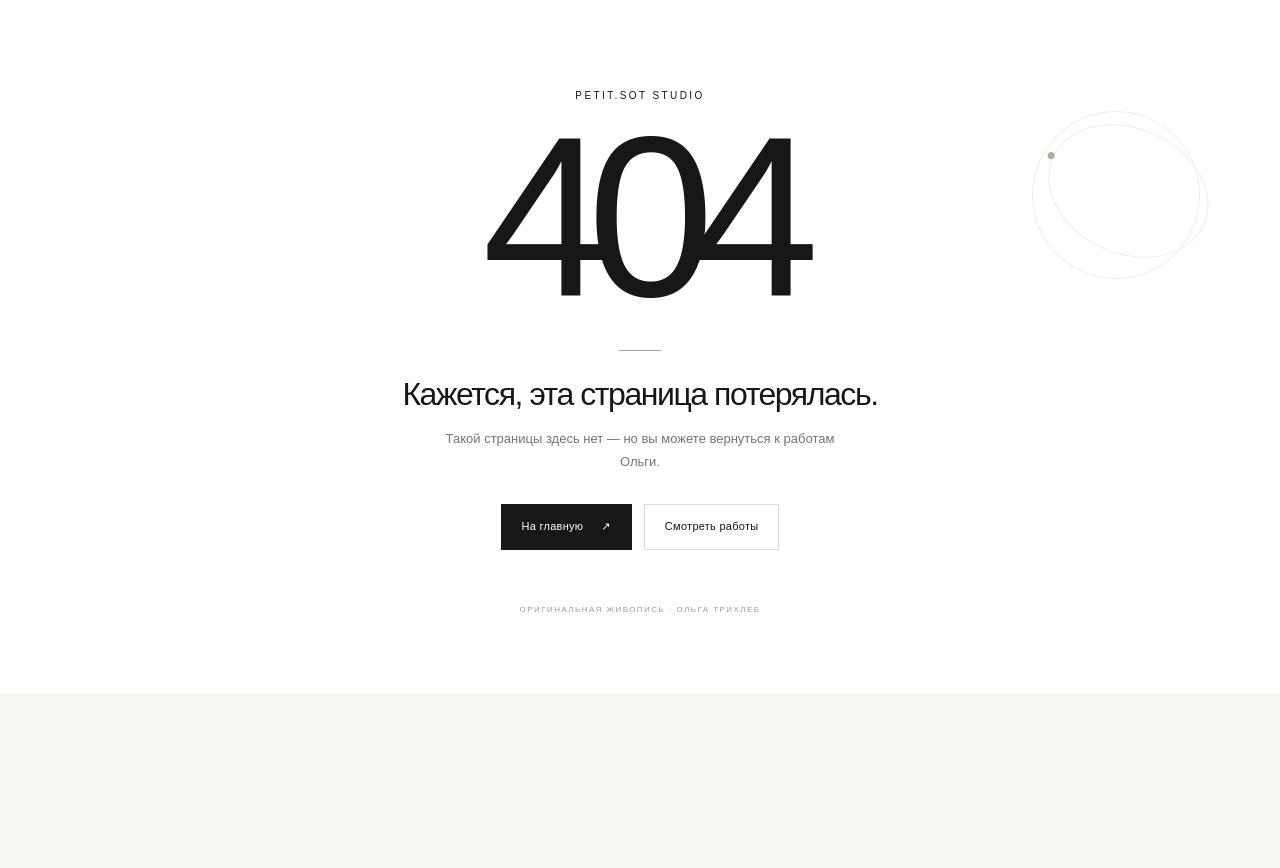
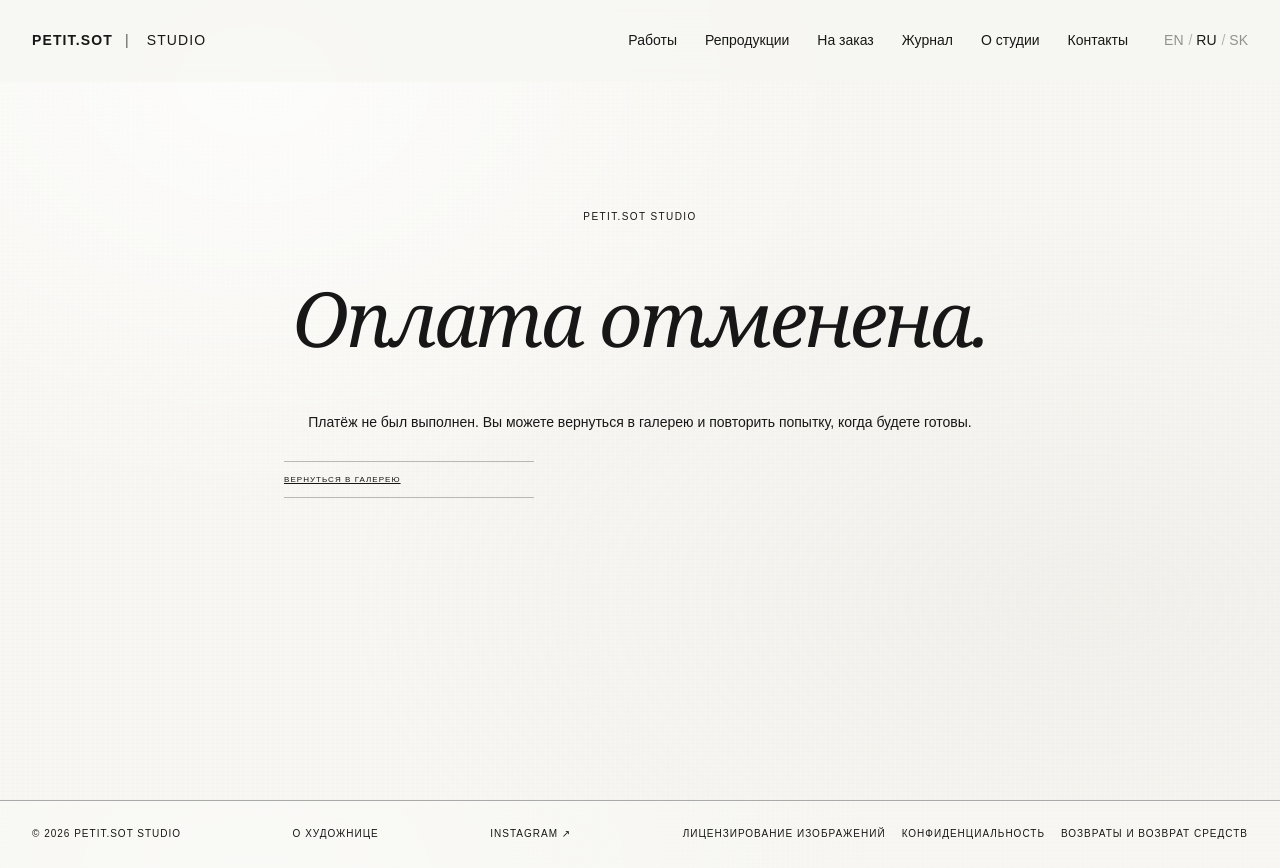
Before and after one commit to brodsk/PETIT-SOT-STUDIO, a Next.js app: page /ru/checkout/print-cancel in a window 1280 px wide. Before the commit this address had no page. Before the commit the page ends 800 px from the top, so only its background shows below. Built offline with nearby package versions, Linux system fonts and the light colour scheme.

Commit message:
Add localized print checkout cancellation page

```diff
--- /dev/null
+++ b/app/[locale]/checkout/print-cancel/page.tsx
@@ -0,0 +1,16 @@
+import Link from "next/link";
+import { redirect } from "next/navigation";
+
+export default async function PrintCheckoutCancelPage({ params }: { params: Promise<{ locale: string }> }) {
+  const { locale } = await params;
+  const ru = locale === "ru";
+  const sk = locale === "sk";
+  if (!ru && !sk && locale !== "en") redirect("/");
+  const gallery = locale === "en" ? "/works" : "/" + locale + "/works";
+  return <main className="archive" style={{ maxWidth: 760, margin: "0 auto", padding: "8rem 1.5rem", textAlign: "center" }}>
+    <p className="eyebrow">PETIT.SOT STUDIO</p>
+    <h1>{ru ? "Оплата отменена." : sk ? "Platba bola zrušená." : "Checkout cancelled."}</h1>
+    <p>{ru ? "Платёж не был выполнен. Вы можете вернуться в галерею и повторить попытку, когда будете готовы." : sk ? "Platba nebola dokončená. Môžete sa vrátiť do galérie a skúsiť to znova, keď budete pripravení." : "No payment was completed. You can return to the gallery and try again whenever you are ready."}</p>
+    <Link className="interior-button" href={gallery}>{ru ? "Вернуться в галерею" : sk ? "Späť do galérie" : "Return to the gallery"}</Link>
+  </main>;
+}
```
